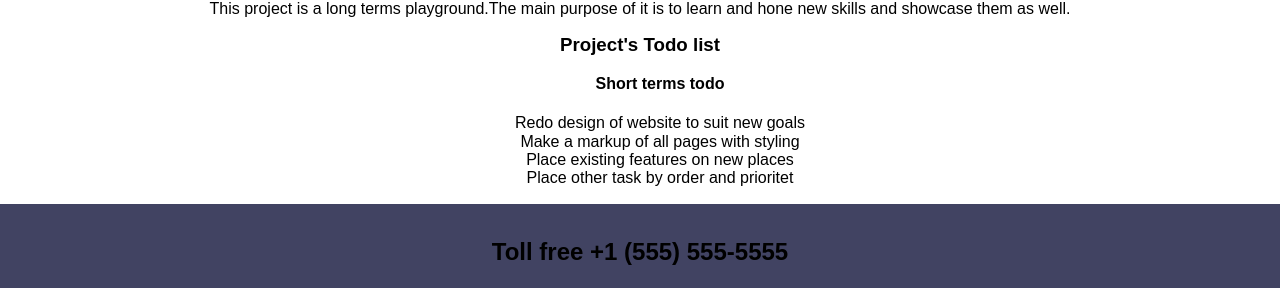
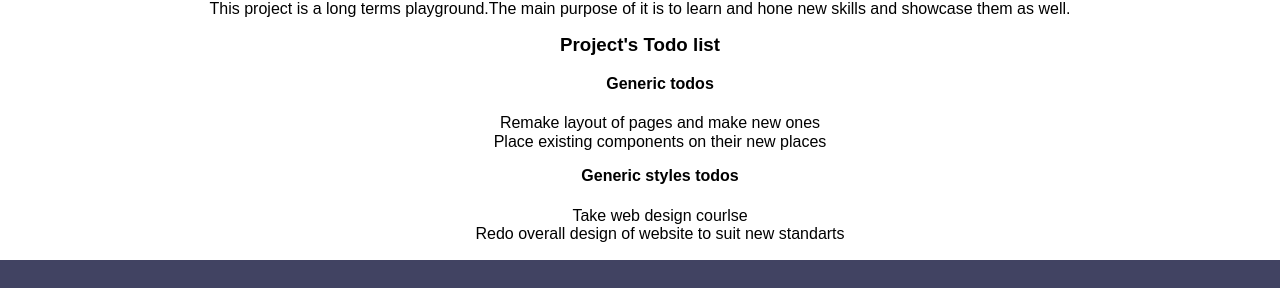
Before and after one commit to Hellvinter/SecondBreath, a React (Create React App) app: page /about in a window 1280 px wide. Shown: the part 220-508 px from the top of the page. Built offline with nearby package versions, Linux system fonts and the light colour scheme.

Commit message:
minor tweaks in todos

```diff
--- a/src/Components/Main/AboutProject/Todo/indexTodo.js
+++ b/src/Components/Main/AboutProject/Todo/indexTodo.js
@@ -2,12 +2,7 @@ import React, {useState, useEffect} from 'react';
 
 import TodoMarkup from './todoMarkup';
 
-import { shortFrontTodo } from '../info';
-
 function Todo (props) {
-
-    //let data = shortFrontTodo;
-
     return (
         <TodoMarkup {...props} />
     );
--- a/src/Components/Main/AboutProject/Todo/todoMarkup.js
+++ b/src/Components/Main/AboutProject/Todo/todoMarkup.js
@@ -14,12 +14,12 @@ const CompletedTask = styled.p`
 
 function TodoMarkup (props) {
     return (
-        <ul>
+        <TodoUl>
             <h4>{props.heading}</h4>
             {props.data.map((item, i) => (
-                <li key={i}>{item}</li>
+                <TodoLi key={i}>{item}</TodoLi>
             ))}
-        </ul>
+        </TodoUl>
     );
 }
 
--- a/src/Components/Main/AboutProject/indexAbout.js
+++ b/src/Components/Main/AboutProject/indexAbout.js
@@ -2,7 +2,7 @@ import React from 'react';
 import styled from 'styled-components';
 import { container } from '../../Common/GlobalStyles/helpers';
 
-import { aboutProject, shortFrontTodo } from './info';
+import { aboutProject, genericTodos, generalStylesTodos } from './info';
 
 import AboutMarkup from './aboutMarkup';
 import Todo from './Todo/indexTodo';
@@ -14,17 +14,17 @@ const Section = styled.section`
 
 function AboutProject () {
 
+    // Info vagiables.
     let about = aboutProject.about;
     let purpose = aboutProject.purpose;
-    let shortTermFront = shortFrontTodo;
+    let genericTodo = genericTodos;
+    let genealStyles = generalStylesTodos;
 
     return (
         <Section container>
             <AboutMarkup about={about} purpose={purpose}/>
-            <Todo
-                heading='Short terms todo'
-                data={shortTermFront}
-            />
+            <Todo heading="Generic todos" data={genericTodo}/>
+            <Todo heading ="Generic styles todos" data={genealStyles}/>
         </Section>
     )
 }
--- a/src/Components/Main/AboutProject/info.js
+++ b/src/Components/Main/AboutProject/info.js
@@ -9,29 +9,29 @@ export const aboutProject = {
         "and showcase them as well."
 }
 
-export const shortFrontTodo = [
-    "Redo design of website to suit new goals",
-    "Make a markup of all pages with styling",
-    "Place existing features on new places",
-    "Place other task by order and prioritet"
-];
-
-export const midFrontTodo = [
+export const genericTodos = [
+    "Remake layout of pages and make new ones",
+    "Place existing components on their new places",
 
 ];
 
-export const longFrontTodo = [
+export const generalStylesTodos = [
+    "Take web design courlse",
+    "Redo overall design of website to suit new standarts",
+];
+
+export const homeTodos = [
 
 ];
 
-export const shortBackTodo = [
+export const realEstateTodos = [
 
 ];
 
-export const midBackTodo = [
+export const stockMarketTodos = [
 
 ];
 
-export const longBackTodo = [
+export const aboutTodos = [
 
 ];
```
